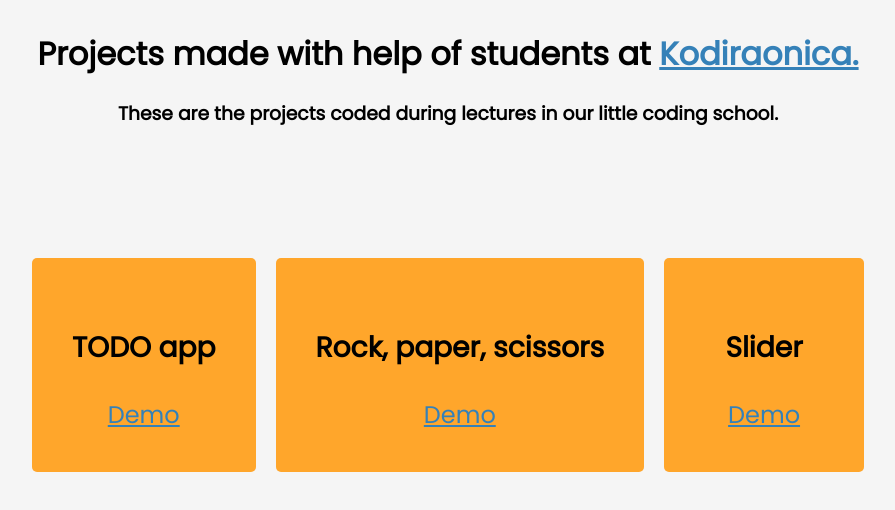
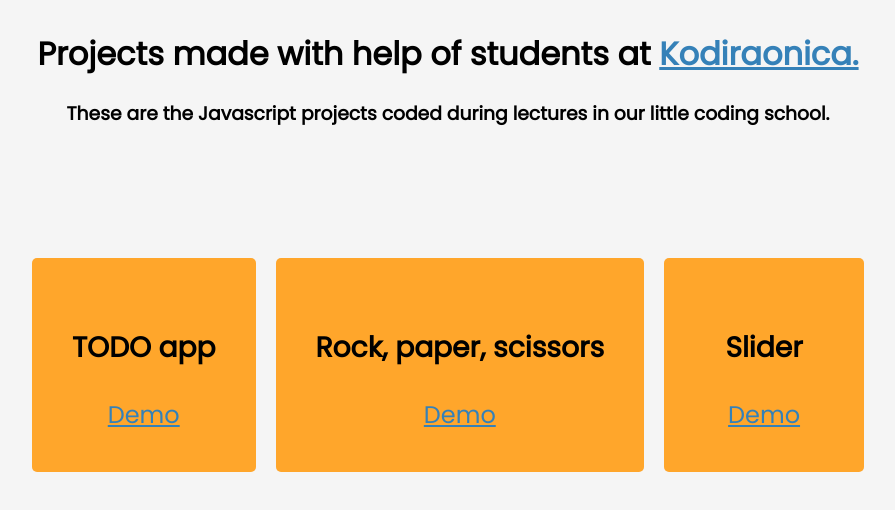
Before and after one commit to kodiraonica/kodiraonica.github.io, a plain HTML site: page index.html in a window 1280 px wide. Shown: the whole page, without its empty margins (192-1087 px from the left). Drawn offline with Linux system fonts and the light colour scheme.

Commit message:
emphasis js

```diff
--- a/index.html
+++ b/index.html
@@ -12,7 +12,7 @@
 </head>
 <body>
     <h1> Projects made with help of students at <a target="_blank" href="https://kodiraonica.dev/">Kodiraonica.</a> </h1>
-    <h3> These are the projects coded during lectures in our little coding school.</h3>
+    <h3> These are the Javascript projects coded during lectures in our little coding school.</h3>
 
     <div class="wrapper">
         <div class="project">
```
